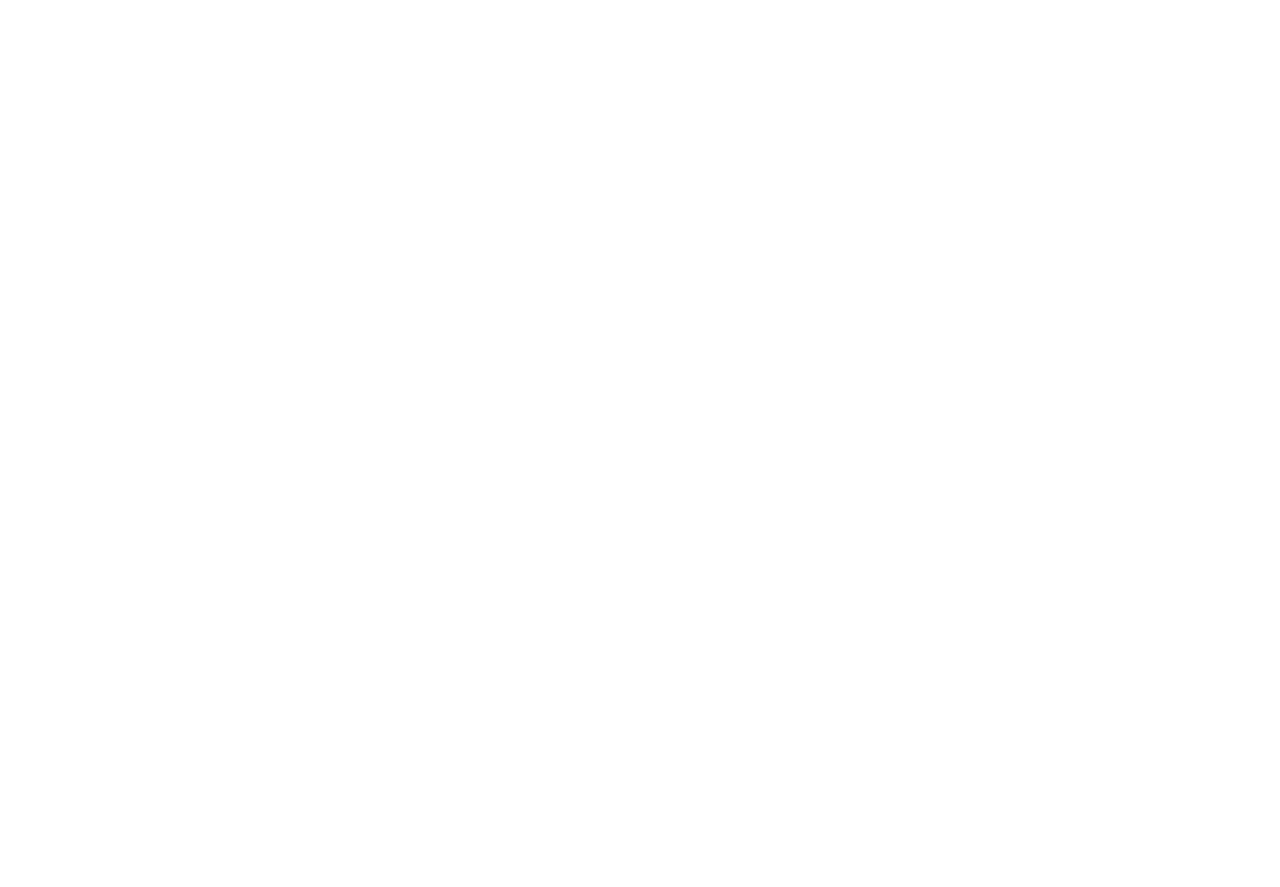
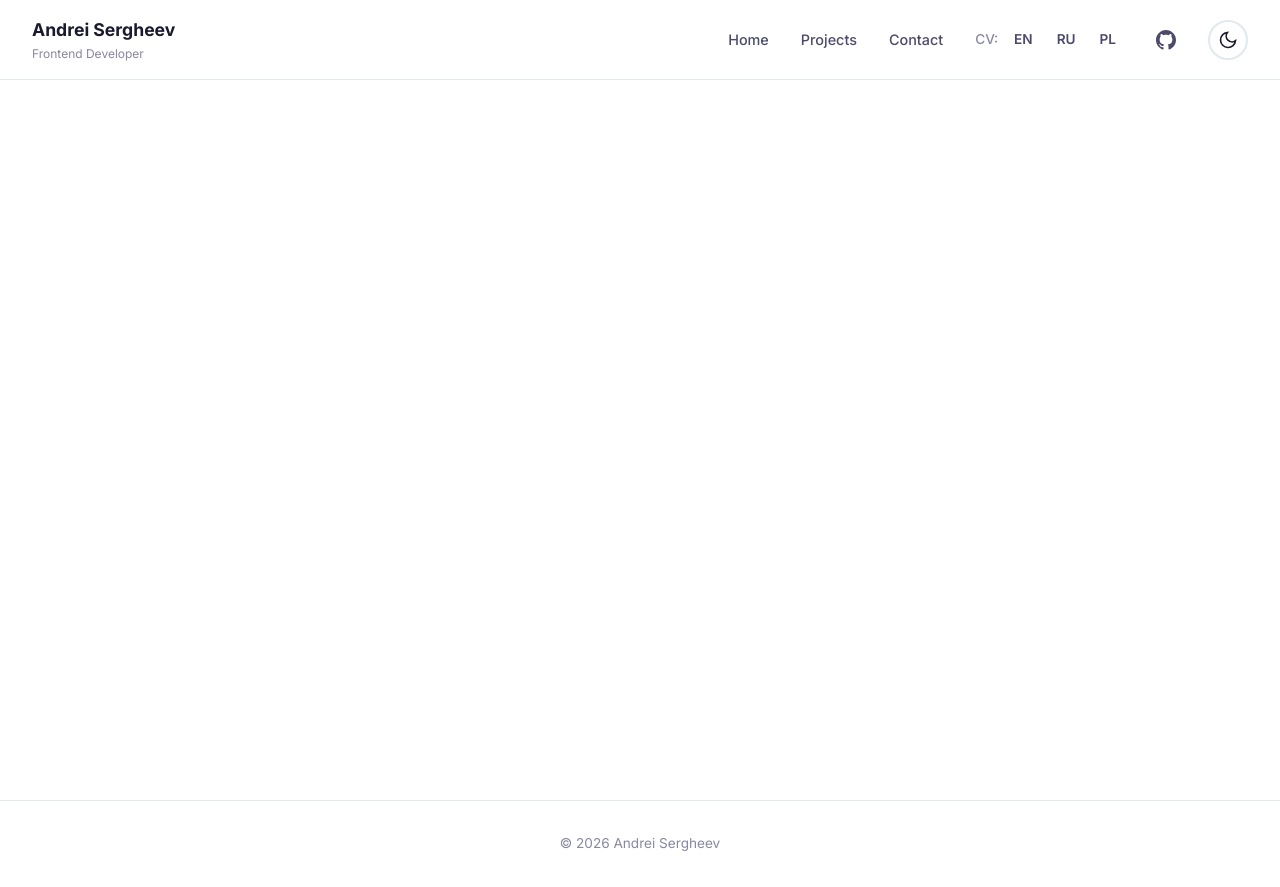
Before and after one commit to IceFrosTv3/icefrostv3.github.io, an Angular app: page / in a window 1280 px wide. Before the commit the page ends 800 px from the top, so only its background shows below. Built offline with nearby package versions, Linux system fonts and the light colour scheme.

Commit message:
feat: add header with navigation and footer components

```diff
--- a/src/app/app.component.html
+++ b/src/app/app.component.html
@@ -1 +1,5 @@
-<router-outlet />
+<app-header />
+<main>
+  <router-outlet />
+</main>
+<app-footer />
--- a/src/app/app.component.scss
+++ b/src/app/app.component.scss
@@ -0,0 +1,4 @@
+main {
+  padding-top: 80px;
+  min-height: 100vh;
+}
--- a/src/app/app.component.ts
+++ b/src/app/app.component.ts
@@ -1,11 +1,13 @@
 import { Component, OnInit } from '@angular/core';
 import { RouterOutlet } from '@angular/router';
 import { ThemeService } from './services/theme.service';
+import { HeaderComponent } from './components/header/header.component';
+import { FooterComponent } from './components/footer/footer.component';
 
 @Component({
   selector: 'app-root',
   standalone: true,
-  imports: [RouterOutlet],
+  imports: [RouterOutlet, HeaderComponent, FooterComponent],
   templateUrl: './app.component.html',
   styleUrl: './app.component.scss'
 })
--- /dev/null
+++ b/src/app/components/footer/footer.component.html
@@ -0,0 +1,5 @@
+<footer class="footer">
+  <div class="footer__container">
+    <p>&copy; {{ year }} Andrei Sergheev</p>
+  </div>
+</footer>
--- /dev/null
+++ b/src/app/components/footer/footer.component.scss
@@ -0,0 +1,18 @@
+@use '../../../styles/variables' as *;
+
+.footer {
+  border-top: 1px solid var(--border);
+  padding: $spacing-lg;
+  text-align: center;
+
+  &__container {
+    max-width: 1280px;
+    margin: 0 auto;
+  }
+
+  p {
+    color: var(--text-muted);
+    font-size: 0.85rem;
+    margin: 0;
+  }
+}
--- /dev/null
+++ b/src/app/components/footer/footer.component.ts
@@ -0,0 +1,11 @@
+import { Component } from '@angular/core';
+
+@Component({
+  selector: 'app-footer',
+  standalone: true,
+  templateUrl: './footer.component.html',
+  styleUrl: './footer.component.scss'
+})
+export class FooterComponent {
+  year = new Date().getFullYear();
+}
--- /dev/null
+++ b/src/app/components/header/header.component.html
@@ -0,0 +1,33 @@
+<header class="header">
+  <div class="header__container">
+    <a routerLink="/" class="header__logo" (click)="closeMenu()">
+      <span class="header__name">Andrei Sergheev</span>
+      <span class="header__subtitle">Frontend Developer</span>
+    </a>
+
+    <button class="header__burger" (click)="toggleMenu()" [class.active]="menuOpen" aria-label="Toggle menu">
+      <span></span><span></span><span></span>
+    </button>
+
+    <nav class="header__nav" [class.open]="menuOpen">
+      <a routerLink="/" class="header__link" (click)="closeMenu()">Home</a>
+      <a routerLink="/" fragment="projects" class="header__link" (click)="closeMenu()">Projects</a>
+      <a routerLink="/" fragment="contact" class="header__link" (click)="closeMenu()">Contact</a>
+
+      <div class="header__cv-links">
+        <span class="header__cv-label">CV:</span>
+        <a routerLink="/cv/en" class="header__cv-link" routerLinkActive="active" (click)="closeMenu()">EN</a>
+        <a routerLink="/cv/ru" class="header__cv-link" routerLinkActive="active" (click)="closeMenu()">RU</a>
+        <a routerLink="/cv/pl" class="header__cv-link" routerLinkActive="active" (click)="closeMenu()">PL</a>
+      </div>
+
+      <a href="https://github.com/IceFrosTv3" target="_blank" rel="noopener" class="header__github" aria-label="GitHub">
+        <svg xmlns="http://www.w3.org/2000/svg" width="20" height="20" viewBox="0 0 24 24" fill="currentColor">
+          <path d="M12 0c-6.626 0-12 5.373-12 12 0 5.302 3.438 9.8 8.207 11.387.599.111.793-.261.793-.577v-2.234c-3.338.726-4.033-1.416-4.033-1.416-.546-1.387-1.333-1.756-1.333-1.756-1.089-.745.083-.729.083-.729 1.205.084 1.839 1.237 1.839 1.237 1.07 1.834 2.807 1.304 3.492.997.107-.775.418-1.305.762-1.604-2.665-.305-5.467-1.334-5.467-5.931 0-1.311.469-2.381 1.236-3.221-.124-.303-.535-1.524.117-3.176 0 0 1.008-.322 3.301 1.23.957-.266 1.983-.399 3.003-.404 1.02.005 2.047.138 3.006.404 2.291-1.552 3.297-1.23 3.297-1.23.653 1.653.242 2.874.118 3.176.77.84 1.235 1.911 1.235 3.221 0 4.609-2.807 5.624-5.479 5.921.43.372.823 1.102.823 2.222v3.293c0 .319.192.694.801.576 4.765-1.589 8.199-6.086 8.199-11.386 0-6.627-5.373-12-12-12z"/>
+        </svg>
+      </a>
+
+      <app-theme-toggle />
+    </nav>
+  </div>
+</header>
--- /dev/null
+++ b/src/app/components/header/header.component.scss
@@ -0,0 +1,135 @@
+@use '../../../styles/variables' as *;
+
+.header {
+  position: fixed;
+  top: 0;
+  left: 0;
+  right: 0;
+  z-index: 100;
+  border-bottom: 1px solid var(--border);
+  backdrop-filter: blur(10px);
+  background: color-mix(in srgb, var(--bg-primary) 85%, transparent);
+
+  &__container {
+    max-width: $bp-wide;
+    margin: 0 auto;
+    padding: $spacing-md $spacing-lg;
+    display: flex;
+    align-items: center;
+    justify-content: space-between;
+  }
+
+  &__logo {
+    display: flex;
+    flex-direction: column;
+    text-decoration: none;
+    color: var(--text-primary);
+  }
+
+  &__name {
+    font-weight: 700;
+    font-size: 1.1rem;
+  }
+
+  &__subtitle {
+    font-size: 0.75rem;
+    color: var(--text-muted);
+  }
+
+  &__burger {
+    display: none;
+    flex-direction: column;
+    gap: 5px;
+    background: none;
+    border: none;
+    cursor: pointer;
+    padding: 4px;
+
+    span {
+      display: block;
+      width: 24px;
+      height: 2px;
+      background: var(--text-primary);
+      transition: all $transition-normal;
+    }
+
+    &.active span:nth-child(1) { transform: rotate(45deg) translate(5px, 5px); }
+    &.active span:nth-child(2) { opacity: 0; }
+    &.active span:nth-child(3) { transform: rotate(-45deg) translate(5px, -5px); }
+
+    @media (max-width: $bp-tablet) {
+      display: flex;
+    }
+  }
+
+  &__nav {
+    display: flex;
+    align-items: center;
+    gap: $spacing-lg;
+
+    @media (max-width: $bp-tablet) {
+      display: none;
+      position: absolute;
+      top: 100%;
+      left: 0;
+      right: 0;
+      flex-direction: column;
+      background: var(--bg-primary);
+      border-bottom: 1px solid var(--border);
+      padding: $spacing-lg;
+
+      &.open {
+        display: flex;
+      }
+    }
+  }
+
+  &__link {
+    color: var(--text-secondary);
+    text-decoration: none;
+    font-weight: 500;
+    font-size: 0.9rem;
+    transition: color $transition-fast;
+
+    &:hover {
+      color: var(--text-primary);
+    }
+  }
+
+  &__cv-links {
+    display: flex;
+    align-items: center;
+    gap: $spacing-sm;
+  }
+
+  &__cv-label {
+    font-size: 0.85rem;
+    color: var(--text-muted);
+    font-weight: 500;
+  }
+
+  &__cv-link {
+    font-size: 0.85rem;
+    font-weight: 600;
+    padding: $spacing-xs $spacing-sm;
+    border-radius: $radius-sm;
+    color: var(--text-secondary);
+    text-decoration: none;
+    transition: all $transition-fast;
+
+    &:hover, &.active {
+      background: var(--accent);
+      color: #fff;
+    }
+  }
+
+  &__github {
+    color: var(--text-secondary);
+    transition: color $transition-fast;
+    display: flex;
+
+    &:hover {
+      color: var(--text-primary);
+    }
+  }
+}
--- /dev/null
+++ b/src/app/components/header/header.component.ts
@@ -0,0 +1,22 @@
+import { Component } from '@angular/core';
+import { RouterLink, RouterLinkActive } from '@angular/router';
+import { ThemeToggleComponent } from '../theme-toggle/theme-toggle.component';
+
+@Component({
+  selector: 'app-header',
+  standalone: true,
+  imports: [RouterLink, RouterLinkActive, ThemeToggleComponent],
+  templateUrl: './header.component.html',
+  styleUrl: './header.component.scss'
+})
+export class HeaderComponent {
+  menuOpen = false;
+
+  toggleMenu(): void {
+    this.menuOpen = !this.menuOpen;
+  }
+
+  closeMenu(): void {
+    this.menuOpen = false;
+  }
+}
```
